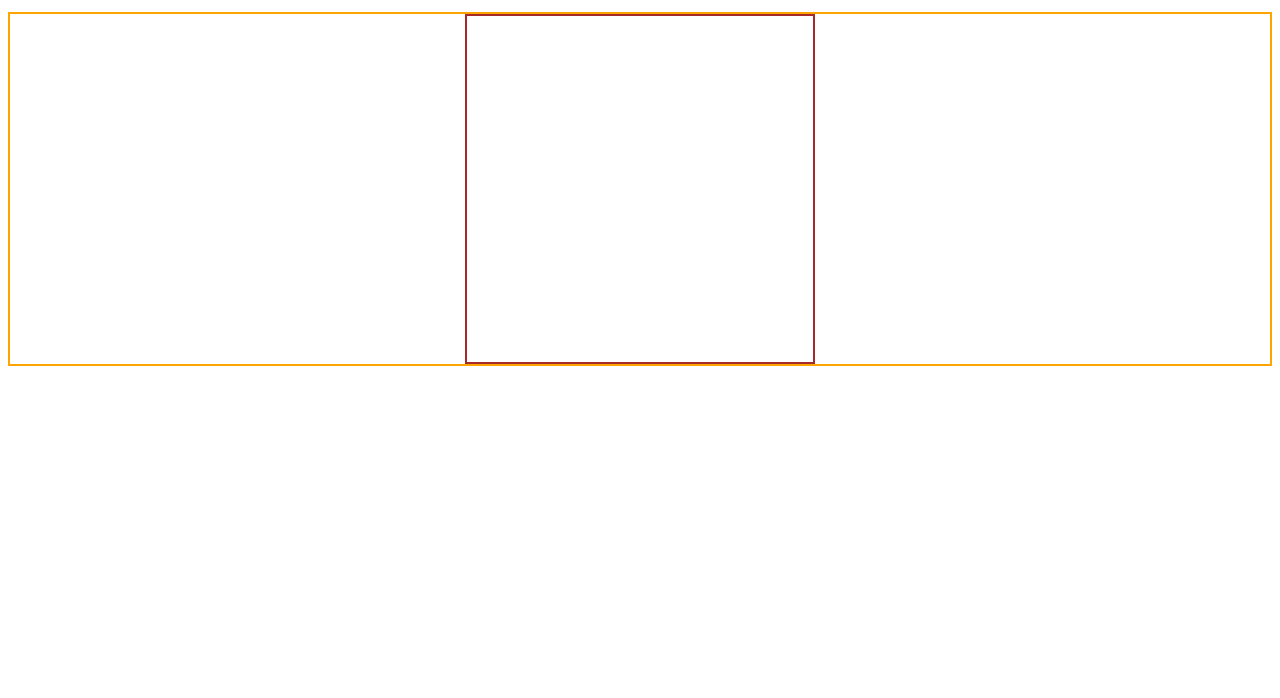
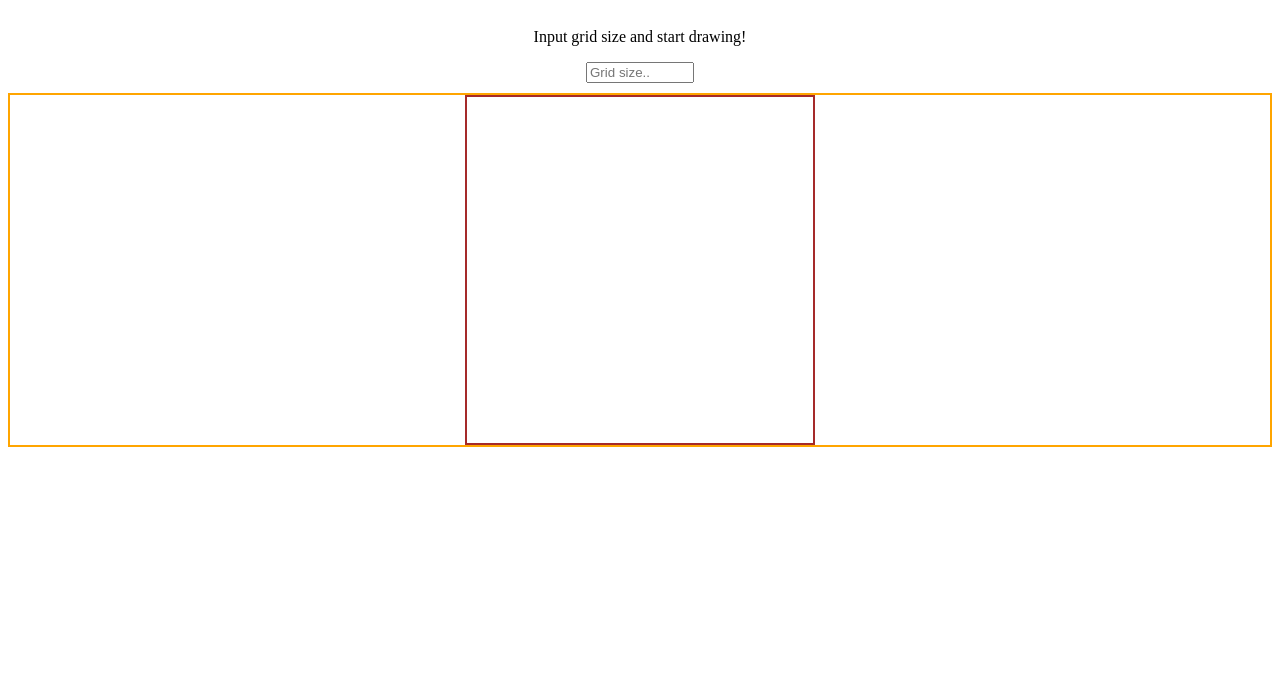
Before and after one commit to Pyrevilo/Resume-website, a plain HTML site: page EtchASketch.html in a window 1280 px wide. Shown: the part 102-800 px from the top of the page. Drawn offline with Linux system fonts and the light colour scheme.

Commit message:
comment changes

```diff
--- a/EtchASketch.html
+++ b/EtchASketch.html
@@ -11,6 +11,12 @@
     <!-- title of page-->
     <h1>Etch-A-Sketch</h1>
 
+    <div class="eas_instruct">
+        <p class="instruct">Input grid size and start drawing!</p>
+        <!-- grid size input value-->
+        <input type="text" placeholder="Grid size..">
+    </div>
+
     <div class="gridContainer">
         <!-- Create a 16x16 of divs in js-->
         <div class="grid">
--- a/eas.js
+++ b/eas.js
@@ -18,6 +18,7 @@ for (let i =0; i <= 16; i++) {
         }
     }
 
+//changes color of pixel div when hovering mouse over
 for (let i = 0; i <289; i++){
     pixel[i].addEventListener('mouseover', trail, false);
     function trail() {
--- a/styles.css
+++ b/styles.css
@@ -44,6 +44,17 @@ button {
 }
 
 /*etch A sketch css */
+.eas_instruct {
+    display: flex;
+    flex-direction: column;
+    align-items: center;
+}
+
+input {
+    max-width: 100px;
+    margin-bottom: 10px;
+}
+
 .gridContainer {
     display: flex;
     justify-content: center;
```
